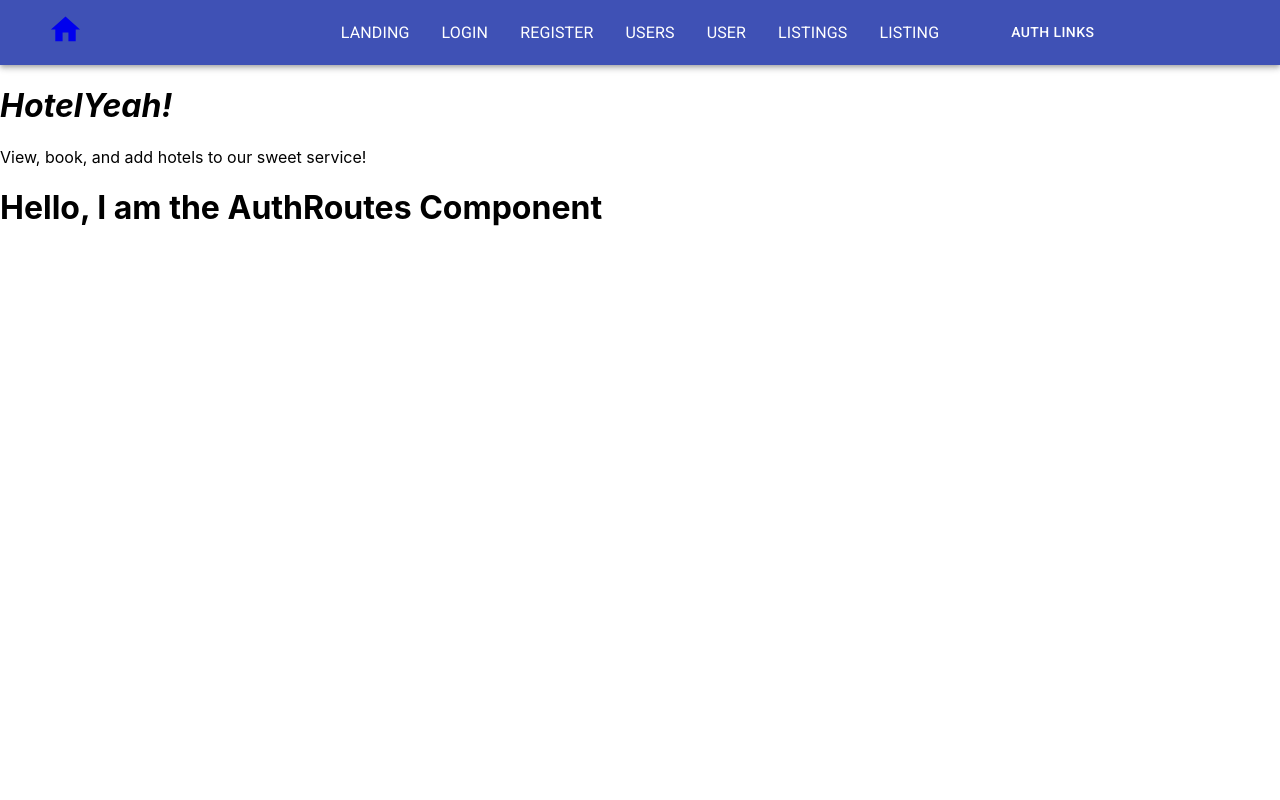
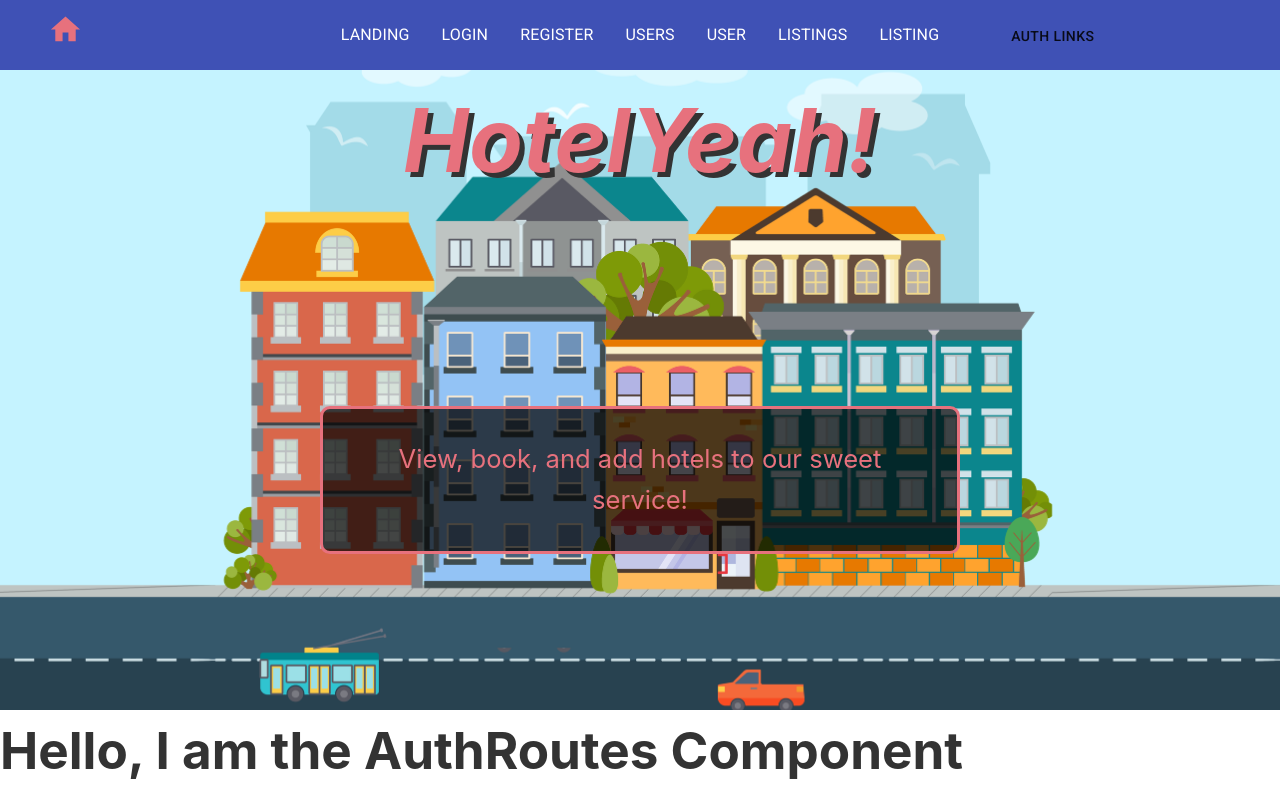
Before and after one commit to tobynboudreaux/RuntimeTerror, a React (Create React App) app in the folder HotelYeah/: page / in a window 1280 px wide. Built offline with nearby package versions, Linux system fonts and the light colour scheme.

Commit message:
comment out material UI dark theme (causes issues for now)

```diff
--- a/HotelYeah/src/App.tsx
+++ b/HotelYeah/src/App.tsx
@@ -1,15 +1,15 @@
 import React from "react";
 import AuthRoutes from "./routing/AuthRoutes";
-// import '../src/App.css'
+import './App.css'
 import { BrowserRouter as Router } from "react-router-dom";
 import Navbar from "./components/navbar/Navbar";
 import Routes from "./routing/Routes";
 import { createMuiTheme, ThemeProvider } from "@material-ui/core/styles";
 
 const theme = createMuiTheme({
-  palette: {
-    type: "dark",
-  },
+  // palette: {
+  //   type: "dark",
+  // },
 });
 
 const App = () => {
```
